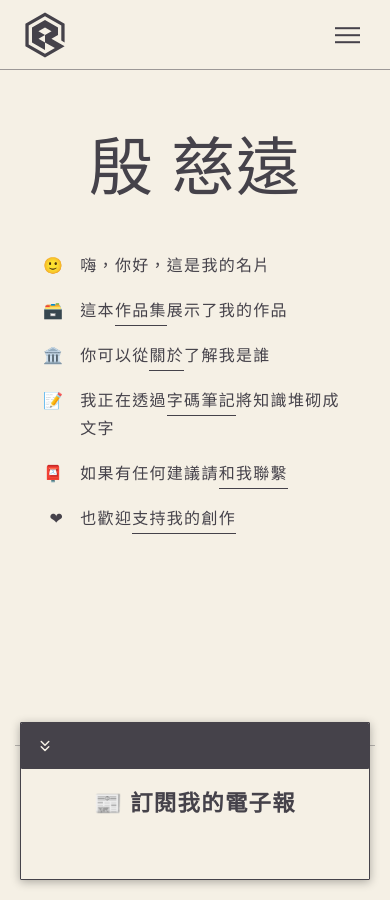
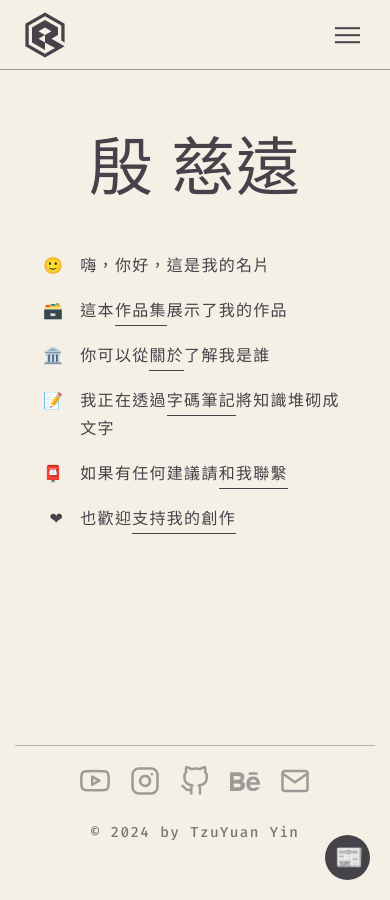
Before and after one commit to yintzuyuan/yintzuyuan.github.io, a Jekyll site: the page built from index.md, in a window 390 px wide. Built offline with Jekyll 4.4.1, drawn with Linux system fonts in a browser that asks for light colours; some web fonts are replaced.

Commit message:
電子報區塊問題修正

```diff
--- a/_sass/components/_newsletter.scss
+++ b/_sass/components/_newsletter.scss
@@ -11,9 +11,9 @@
   border-radius: var(--border-radius);
   box-shadow: 0 2px 10px rgba(0, 0, 0, 0.3);
   font-family: var(--font-mono), var(--font-sans), var(--font-emoji);
-
   max-width: 300px;
   width: auto;
+  transition: all var(--transition-duration) ease;
 
   @media (max-width: 768px) {
     left: 20px;
@@ -22,6 +22,7 @@
     max-width: none;
   }
 
+  // Newsletter 切換按鈕
   .newsletter-toggle {
     @include flex-center;
     justify-content: space-between;
@@ -30,8 +31,7 @@
     border: none;
     padding: 10px 15px;
     cursor: pointer;
-        transition: all var(--transition-duration) ease, font-weight var(--transition-duration) ease; // 添加字重過渡效果
-        // font-weight: var(--font-weight-regular); // 設置初始字重
+    transition: all var(--transition-duration) ease;
     letter-spacing: 0.5px;
     width: 100%;
 
@@ -51,22 +51,24 @@
     }
 
     &:hover {
-          opacity: 0.8; // 添加透明度變化，與 `準備發送` 按鈕一致
-          font-weight: var(--font-weight-bold); // 懸停時加粗
+      opacity: 0.8;
+      font-weight: var(--font-weight-bold);
     }
 
-      // 新增：行動裝置上最小化時的樣式
+    // 行動裝置上最小化時的樣式
     @media (max-width: 768px) {
       .emoji-minimized {
-          font-size: 1.5em; // 放大 emoji 字體
-          margin-right: 0; // 移除右邊距
+        font-size: 1.5em;
+        margin-right: 0;
       }
     }
   }
 
+  // Newsletter 表單
   .newsletter-form {
     padding: 15px;
     color: var(--text-color);
+    background-color: var(--bg-color); // 新增這行
 
     h3 {
       margin-top: 0;
@@ -83,25 +85,16 @@
       }
     }
 
+    // MailerLite 嵌入式表單樣式
     .ml-embedded {
-        // 表單容器樣式
       background-color: transparent;
       padding: 15px;
       border-radius: var(--border-radius);
 
-        // 標題樣式
+      // 表單內容樣式
       .ml-form-embedContent {
-          h4 {
-            font-family: var(--font-serif);
-            font-size: 1.2em;
+        h4, p {
           color: var(--text-color);
-            margin-bottom: 10px;
-          }
-          p {
-            font-family: var(--font-sans);
-            font-size: 0.9em;
-            color: var(--text-color);
-            margin-bottom: 15px;
         }
       }
 
@@ -156,7 +149,7 @@
 
       // 錯誤信息樣式
       .ml-error {
-          color: #ff4136; // 使用一個醒目的紅色
+        color: #ff4136;
         font-size: 0.8em;
         margin-top: 5px;
       }
@@ -172,39 +165,30 @@
     }
   }
 
+  // 行動裝置樣式
   @media (max-width: 768px) {
     .newsletter-form {
       max-height: 80vh;
       overflow-y: auto;
     }
   }
-    &:not(.initially-hidden) {
-        opacity: 1;
-        visibility: visible;
-        transform: scale(1);
-        position: fixed; // 恢復固定定位
-        pointer-events: auto; // 恢復鼠標事件
-        transition: opacity 0.3s ease, visibility 0.3s ease, transform 0.3s ease;
-      }
 
+  // 最小化樣式
   &.minimized {
     width: auto;
     max-width: none;
     left: auto;
     right: 20px;
-        transition: all var(--transition-duration) ease; // 添加過渡效果
 
     @media (max-width: 768px) {
       border: none;
       box-shadow: none;
-            transition: all var(--transition-duration) ease; // 添加過渡效果
 
       .newsletter-toggle {
         padding: 10px;
-                width: 45px; // 設置固定寬度
-                height: 45px; // 設置固定高度，與寬度相同
+        width: 45px;
+        height: 45px;
         border-radius: 50%;
-                transition: all var(--transition-duration) ease; // 添加過渡效果
 
         .toggle-text,
         .minimize-icon,
@@ -214,55 +198,57 @@
 
         .emoji-minimized {
           margin: 0;
-                    transition: all var(--transition-duration) ease; // 添加過渡效果
         }
       }
     }
+  }
+
+  // 初始隱藏樣式
   &.initially-hidden {
     opacity: 0;
     visibility: hidden;
-            transform: scale(0.8);
+    transform: scale(0.8) translateY(20px);
     pointer-events: none;
-          }
 
-          transition: opacity 0.3s ease, visibility 0.3s ease, transform 0.3s ease;
+    * {
+      opacity: 0;
+      visibility: hidden;
     }
   }
 
-
-
-  .hidden {
-    display: none;
-  }
-
-  .newsletter-floating {
-    &.initially-hidden {
-      opacity: 0 !important;
-      visibility: hidden !important;
-      pointer-events: none !important;
-      position: fixed !important;
-      transform: translateY(20px) !important;
-      transition: none !important;
-
-      // 隱藏所有子元素
-      * {
-        opacity: 0 !important;
-        visibility: hidden !important;
-        transition: none !important;
-      }
-    }
-
-    transition: opacity 0.3s ease, visibility 0.3s ease, transform 0.3s ease;
-
+  // 顯示時的樣式
   &:not(.initially-hidden) {
     opacity: 1;
     visibility: visible;
-      transform: translateY(0);
+    transform: scale(1) translateY(0);
+    pointer-events: auto;
 
     * {
       opacity: 1;
       visibility: visible;
-        transition: opacity 0.3s ease, visibility 0.3s ease;
     }
   }
 }
+
+// 新增全局樣式以覆蓋 MailerLite 默認樣式
+body .ml-form-embedWrapper {
+  background-color: transparent !important;
+}
+
+body .ml-form-embedContent,
+body .ml-form-embedPermissions,
+body .ml-form-embedBody {
+  background-color: transparent !important;
+  color: var(--text-color) !important;
+}
+
+body .ml-form-formContent .ml-form-fieldRow input {
+  background-color: var(--bg-color) !important;
+  color: var(--text-color) !important;
+  border-color: var(--text-color) !important;
+}
+
+// 隱藏元素
+.hidden {
+  display: none;
+}
--- a/assets/js/main.js
+++ b/assets/js/main.js
@@ -40,7 +40,7 @@
 
 // 獲取 DOM 元素
 function getDOMElements() {
-    return {
+    const elements = {
         newsletterFloating: document.getElementById('newsletter-floating'),
         newsletterToggle: document.getElementById('newsletter-toggle'),
         newsletterForm: document.getElementById('newsletter-form'),
@@ -49,6 +49,15 @@
         navAndButton: document.querySelector('.nav-and-button'),
         themeToggle: document.getElementById('theme-toggle')
     };
+
+    // 檢查是否所有元素都存在
+    for (const [key, value] of Object.entries(elements)) {
+        if (!value) {
+            console.warn(`元素 "${key}" 未找到`);
+        }
+    }
+
+    return elements;
 }
 
 // 初始化主題
@@ -117,7 +126,9 @@
         }, 100);
     }
 
-    setMinimizedState(localStorage.getItem(storageKey) === 'true');
+    // 修改這裡：預設為縮小狀態，但仍然檢查 localStorage
+    const isMinimized = localStorage.getItem(storageKey) !== 'false';
+    setMinimizedState(isMinimized);
 
     newsletterToggle.addEventListener('click', function() {
         const isCurrentlyMinimized = newsletterForm.classList.contains('hidden');
@@ -144,6 +155,12 @@
 
     if (menuToggle) {
         menuToggle.addEventListener('click', toggleMenu);
+        menuToggle.addEventListener('keydown', function(e) {
+            if (e.key === 'Enter' || e.key === ' ') {
+                e.preventDefault();
+                toggleMenu();
+            }
+        });
     }
 
     const navLinks = document.querySelectorAll('.nav-and-button a');
@@ -207,8 +224,7 @@
         targetWeight = minWeight + (relativeX + relativeY) / 2 * (maxWeight - minWeight);
     }
 
-    function animateWeight() {
-        // 平滑過渡到目標字重
+    function updateWeight() {
         currentWeight += (targetWeight - currentWeight) * 0.1;
 
         // 設置字重
@@ -216,16 +232,22 @@
 
         // 如果還沒有達到目標字重，繼續動畫
         if (Math.abs(currentWeight - targetWeight) > 0.5) {
-            animationFrameId = requestAnimationFrame(animateWeight);
+            animationFrameId = requestAnimationFrame(updateWeight);
         } else {
             animationFrameId = null;
+        }
+    }
+
+    function startAnimation() {
+        if (!animationFrameId) {
+            animationFrameId = requestAnimationFrame(updateWeight);
         }
     }
 
     function resetWeight() {
         targetWeight = defaultWeight;
         if (!animationFrameId) {
-            animationFrameId = requestAnimationFrame(animateWeight);
+            animationFrameId = requestAnimationFrame(updateWeight);
         }
     }
 
@@ -245,9 +267,7 @@
 
     window.addEventListener('mousemove', function(e) {
         throttledUpdateTargetWeight(e);
-        if (!animationFrameId) {
-            animationFrameId = requestAnimationFrame(animateWeight);
-        }
+        startAnimation();
     });
 
     window.addEventListener('mouseleave', resetWeight);
@@ -259,9 +279,7 @@
     window.addEventListener('touchmove', function(e) {
         e.preventDefault();
         throttledUpdateTargetWeight(e.touches[0]);
-        if (!animationFrameId) {
-            animationFrameId = requestAnimationFrame(animateWeight);
-        }
+        startAnimation();
     }, { passive: false });
 
     window.addEventListener('touchend', resetWeight);
```
Also changed, not shown: 5 other files. Lines whose indentation alone changed are shown as unchanged.
